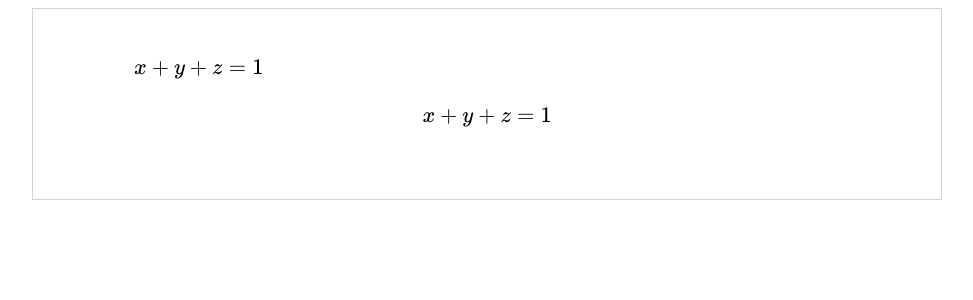
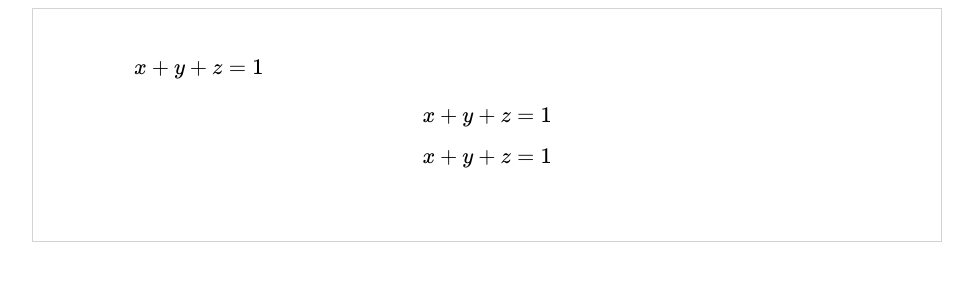
Before and after one commit to luli100/luli100.github.io, a Jekyll site: the page built from _posts/2023-08-01-how-to-use-mathjax-in-jekyll.md, in a window 1280 px wide. Shown: the top 300 px of the page, without its empty margins (153-1126 px from the left). Built offline with Jekyll 4.4.1, drawn with Linux system fonts in a browser that asks for light colours; formulas are drawn with MathJax 3.

Commit message:
test mathjax again

```diff
--- a/_posts/2023-08-01-how-to-use-mathjax-in-jekyll.md
+++ b/_posts/2023-08-01-how-to-use-mathjax-in-jekyll.md
@@ -9,3 +9,5 @@ $x+y+z=1$
 $$
     x+y+z=1
 $$
+
+$$x+y+z=1$$
```
